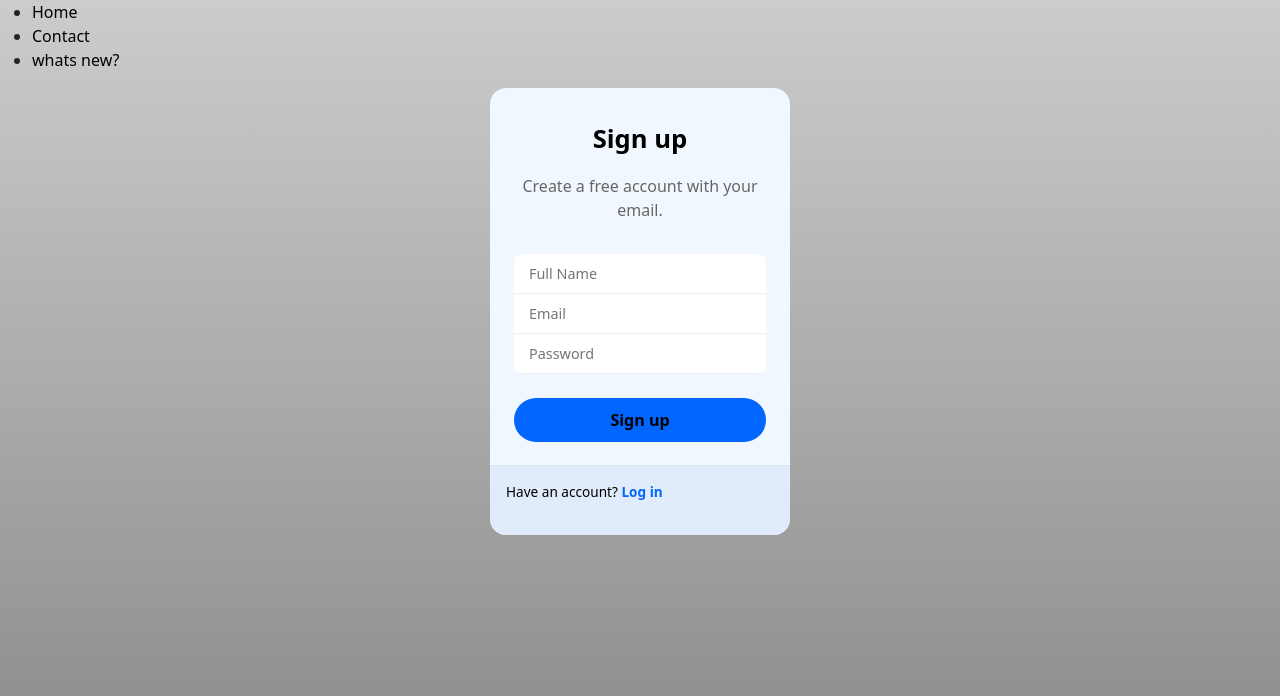
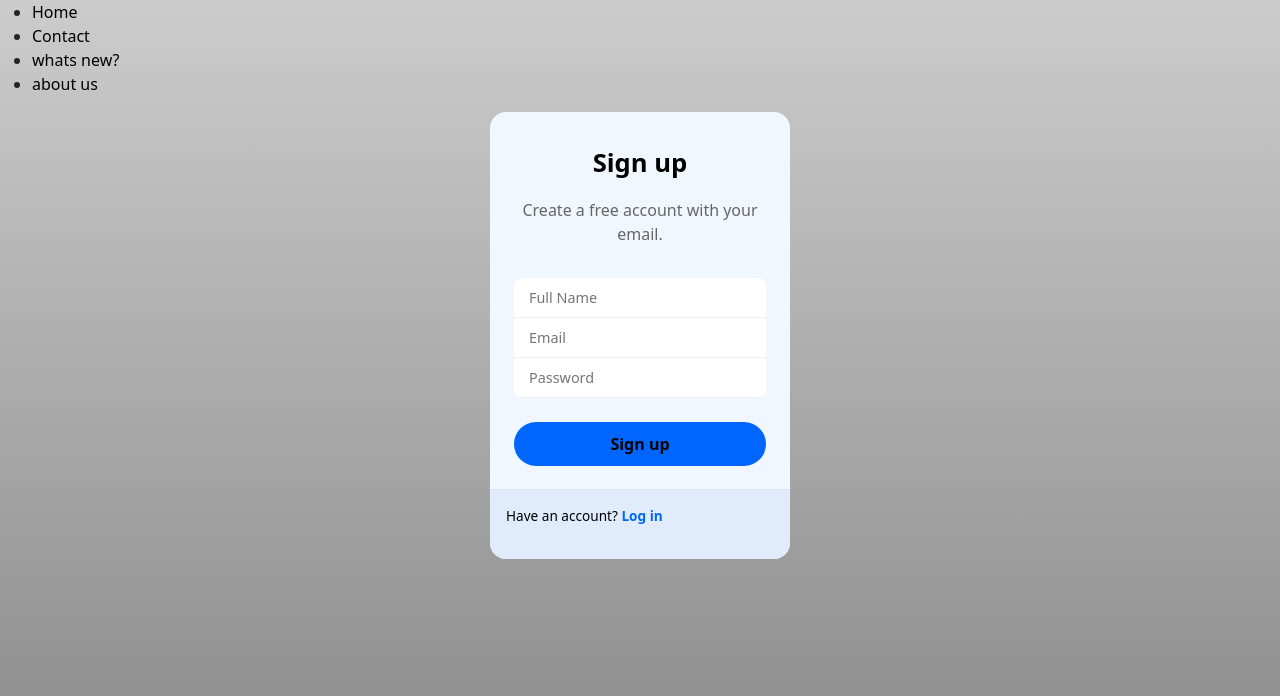
Before and after one commit to amirgolrk/workTask-taskManager-with-react-bootstrap, a React (Vite) app: page / in a window 1280 px wide. Shown: the top 696 px of the page. Built offline with nearby package versions, Linux system fonts and the light colour scheme.

Commit message:
adding a tab to layout

```diff
--- a/src/pages/layout.jsx
+++ b/src/pages/layout.jsx
@@ -14,6 +14,9 @@ const Layout = () => {
           <li>
             <Link to="/blogs">whats new?</Link>
           </li>
+          <li>
+            <Link to="/us">about us</Link>
+          </li>
         </ul>
       </nav>
 
```
